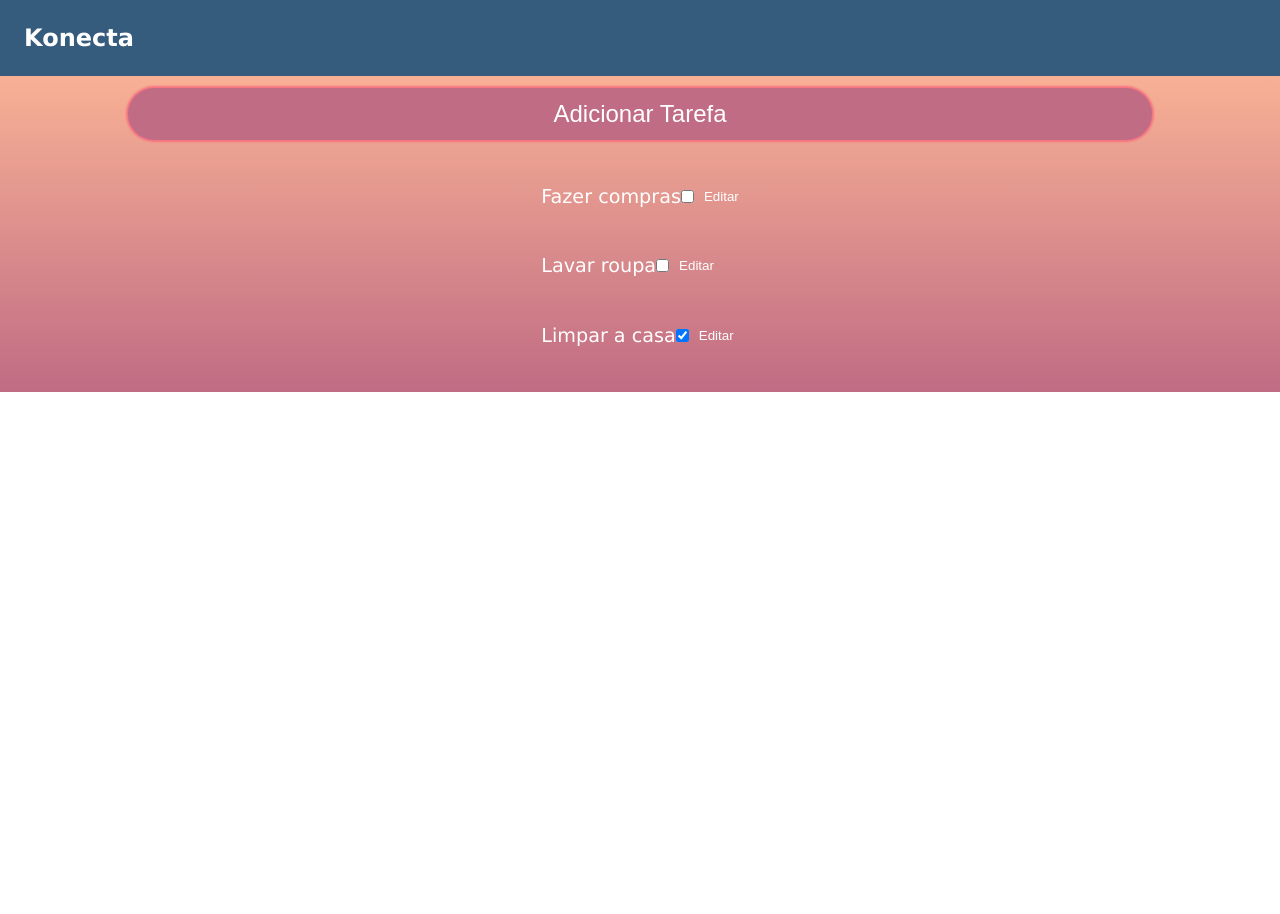
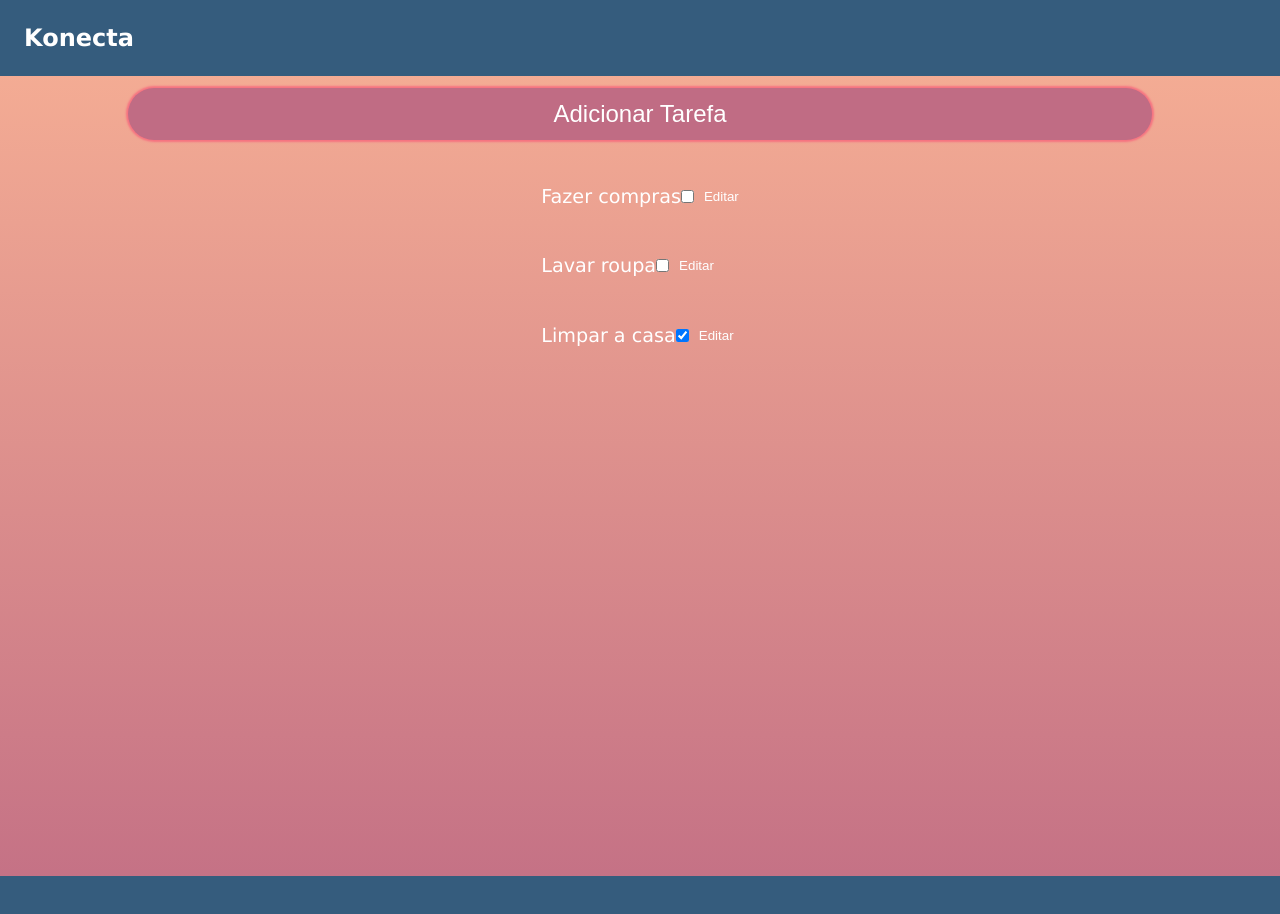
Before and after one commit to Edmitsu/todovue, a Vue app: page / in a window 1280 px wide. Shown: the top 914 px of the page. Before the commit the page ends 800 px from the top, so only its background shows below. Built offline with nearby package versions, Linux system fonts and the light colour scheme.

Commit message:
alterações layout

```diff
--- a/src/App.vue
+++ b/src/App.vue
@@ -13,7 +13,11 @@
         </li>
       </ul>
     </main>
-    <modal v-if="showModal" @close="showModal = false">
+    <footer class="footer">
+
+    </footer>
+    <dialog class="modal_container" open v-if="showModal" @close="showModal = false">
+      <div class="modal">
       <h2 class="modal__title">{{ selectedTask ? 'Editar Tarefa' : 'Nova Tarefa' }}</h2>
       <form class="modal__form">
         <label class="modal__label">Nome da Tarefa</label>
@@ -23,7 +27,8 @@
         <button class="modal__save-btn" @click="saveTask">{{ selectedTask ? 'Salvar' : 'Adicionar' }}</button>
         <button class="modal__cancel-btn" @click="showModal = false">Cancelar</button>
       </div>
-    </modal>
+      </div>
+    </dialog>
   </div>
 </template>
 
@@ -82,6 +87,16 @@ export default {
     padding: 0;
     margin: 0;
   }
+  body {
+    min-height: 100vh;
+    background: linear-gradient(#F8B195, #C06C84);
+    display:flex; flex-direction:column;
+  }
+  .container{
+    display: flex;
+    flex-direction: column;
+    background-size: cover;
+  }
   .header{
     display: flex;
     flex-flow: column wrap;
@@ -91,6 +106,13 @@ export default {
     padding: 1.5em 0.5em 1.5em 1.5em;
     background-color: #355C7D;
     width: 100%;
+    color: white;
+  }
+  .footer{
+    background-color: #355C7D;
+    width: 100%;
+    min-height: 10%;
+    padding: 2.5em;
     color: white;
   }
   .header__title{
@@ -114,9 +136,9 @@ export default {
     display: flex;
     flex-direction: column;
     align-items: center;
-    background: linear-gradient(#F8B195, #C06C84);
     background-size: cover;
     color: white;
+    min-height: 100vh;
   }
   .task-list{
     list-style-type: none;
@@ -145,6 +167,20 @@ export default {
     border-radius: 1.5em;
   }
 
+  .modal_container{
+    display: flex;
+    flex-direction: column;
+    justify-content: center;
+    background-color: rgb(0 0 0 / .3);
+    padding: 1em;
+    max-width: 50vh;
+    min-height: 100vh;
+  }
+
+  .modal{
+    border-radius: 5rem;;
+  }
+
   .modal__title{
     display: flex;
     flex-direction: column;
@@ -160,7 +196,7 @@ export default {
 
   .modal__form{
     font-family:Verdana, Geneva, Tahoma, sans-serif;
-    padding: 1em;
+    padding: 1.5em;
     background: linear-gradient(#F8B195, #C06C84);
     color: rgb(255, 255, 255);
   }
```
